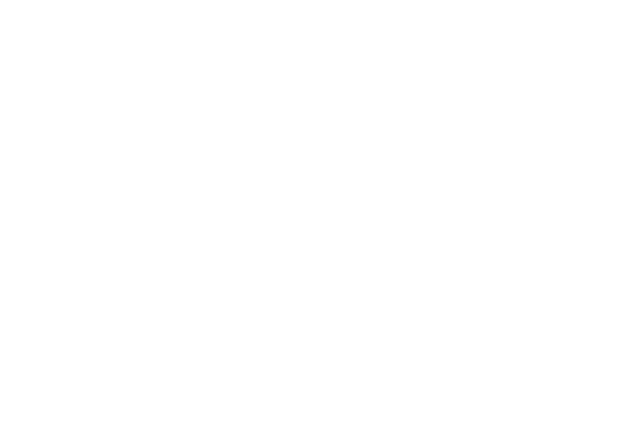
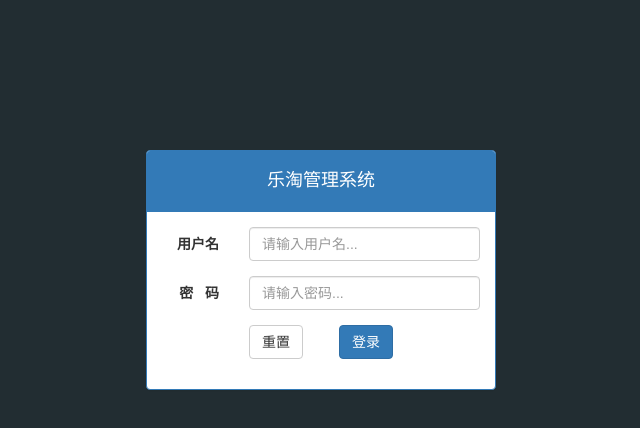
Before and after one commit to zjz94226/zjzLetao, a website: page public/pc/login.html in a window 1280 px wide. Shown: the whole page, without its empty margins (319-959 px from the left). Drawn offline with Linux system fonts and the light colour scheme.

Commit message:
登录页面静态页面

```diff
--- /dev/null
+++ b/public/pc/css/common.css
@@ -0,0 +1,10 @@
+@charset "utf-8";
+/*所有pc端*/
+
+.body_bg {
+    background-color: #222d32;
+}
+
+.mt150 {
+    margin-top: 150px;
+}
--- /dev/null
+++ b/public/pc/js/login.js
@@ -0,0 +1,3 @@
+/**
+ * Created by Administrator on 2018/1/11.
+ */
--- a/public/pc/login.html
+++ b/public/pc/login.html
@@ -2,9 +2,44 @@
 <html lang="en">
 <head>
     <meta charset="UTF-8">
-    <title>Title</title>
+    <title>乐淘后台管理系统-登录</title>
+    <link rel="stylesheet" href="./lib/bootstrap/css/bootstrap.css">
+    <link rel="stylesheet" href="./css/common.css">
 </head>
-<body>
+<body class="body_bg">
 
+    <div class="container">
+        <div class="col-md-4 col-md-offset-4 ">
+            <div class="panel panel-primary mt150">
+                <div class="panel-heading">
+                    <h4 class="text-center">乐淘管理系统</h4>
+                </div>
+                <div class="panel-body">
+                    <form class="form-horizontal">
+                        <div class="form-group">
+                            <label for="username" class="col-sm-3 control-label">用户名</label>
+                            <div class="col-sm-9">
+                                <input type="text" class="form-control" id="username" placeholder="请输入用户名...">
+                            </div>
+                        </div>
+                        <div class="form-group">
+                            <label for="password" class="col-sm-3 control-label">密&nbsp;&nbsp;&nbsp;码</label>
+                            <div class="col-sm-9">
+                                <input type="password" class="form-control" id="password" placeholder="请输入密码...">
+                            </div>
+                        </div>
+                        <div class="form-group">
+                            <div class="col-sm-offset-3 col-sm-6">
+                                <button type="reset" class="btn btn-default pull-left">重置</button>
+                                <button type="submit" class="btn btn-primary pull-right">登录</button>
+                            </div>
+                        </div>
+                    </form>
+                </div>
+            </div>
+        </div>
+    </div>
+<script src="./lib/jquery/jquery.min.js"></script>
+<script src="./js/login.js"></script>
 </body>
 </html>
```
Also changed, not shown: public/pc/index.html (+5 -1 lines).
